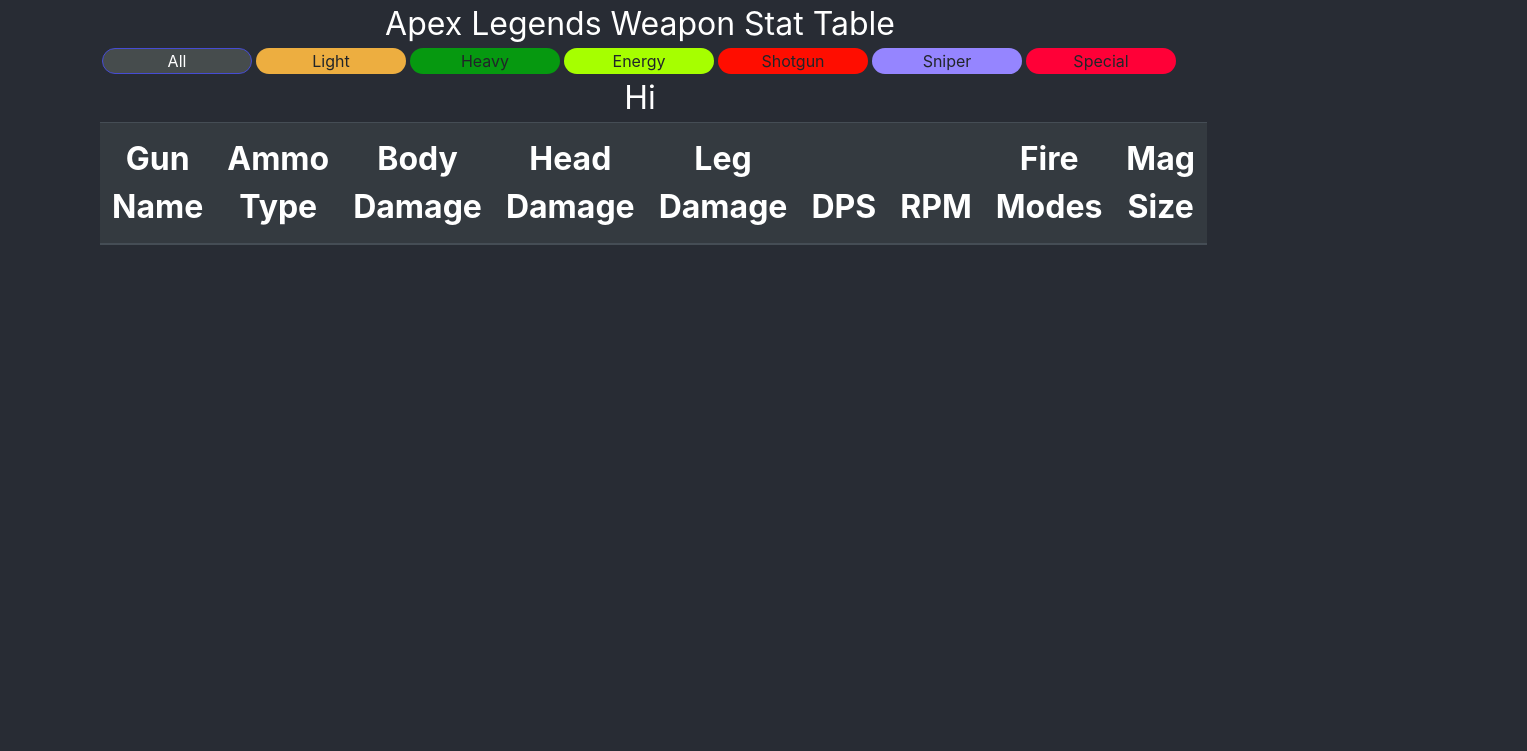
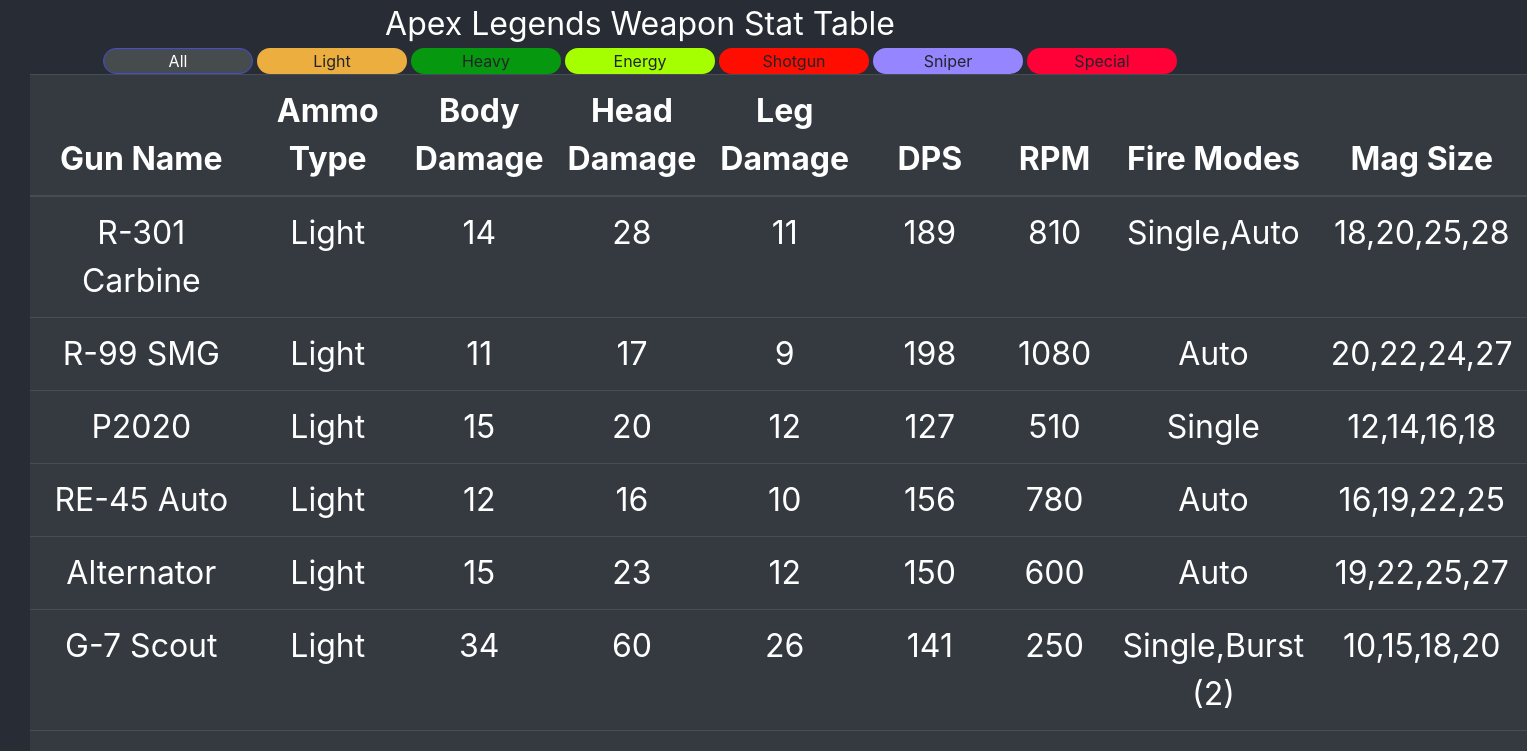
Before and after one commit to stefenh025/Apex-Legend-Weapon-Stat-Sheet, a React (Create React App) app: page / in a window 1280 px wide. Shown: the top 751 px of the page, 1527 px wide, since content can reach past the window. Built offline with nearby package versions, Linux system fonts and the light colour scheme.

Commit message:
Populated table(unoptimized), sort button functionality

```diff
--- a/src/App.js
+++ b/src/App.js
@@ -3,7 +3,7 @@
 
 function App() {
   return (
-    <div className="container App">
+    <div className="container-fluid App">
       Apex Legends Weapon Stat Table
       <div>
         <DmgTableMain />
--- a/src/DmgTableMain.js
+++ b/src/DmgTableMain.js
@@ -3,7 +3,7 @@
 import SortButtons from './sortButtons.js';
 import WeaponTable from './weaponTable.js';
 const json = require('./stats.json');
-//const obj = JSON.parse(json);
+
 
 export default class DmgTableMain extends React.Component{
     constructor(props){
@@ -12,11 +12,21 @@
             toggleButton:"all",
         }
         this.handleonChange = this.handleonChange.bind(this);
+        this.filterType = this.filterType.bind(this);
     }
     handleonChange(e){
         this.setState({
             toggleButton: e.target.value,
         });
+    }
+    filterType(){
+      let filteredJson = [];
+      for (var ammo in json) {
+        if (ammo === this.state.toggleButton) {
+          filteredJson.push(json[ammo]);
+        }
+      }
+      return filteredJson;
     }
     //Load in data from Json here, pass in data as props for child component, sort function done here
     render(){
@@ -32,9 +42,16 @@
       //     }
       //   }
       // }
+        let stats;
+        if (this.state.toggleButton === "all"){
+          stats = json;
+        }
+        else {
+          stats = this.filterType();
+        }
         return(
-            <div className="container">
-                <div className="btn-group btn-group-toggle d-flex flex-wrap">
+            <div className="container-fluid">
+                <div className="btn-group btn-group-toggle d-flex flex-wrap justify-content-center">
                     <SortButtons type="all" toggleButton={this.state.toggleButton} handleonChange={this.handleonChange} />
                     <SortButtons type="light" toggleButton={this.state.toggleButton} handleonChange={this.handleonChange} />
                     <SortButtons type="heavy" toggleButton={this.state.toggleButton} handleonChange={this.handleonChange} />
@@ -44,7 +61,7 @@
                     <SortButtons type="special" toggleButton={this.state.toggleButton} handleonChange={this.handleonChange} />
                 </div>
                 {/* Decide on a layout method, either page break, grid, flex box etc to structure */}
-                <WeaponTable statData={json} />
+                <WeaponTable statData={stats} />
             </div>
         )
     }
--- a/src/weaponTable.js
+++ b/src/weaponTable.js
@@ -6,20 +6,50 @@
         this.state={
 
         }
-        this.addTableBody = this.addTableBody.bind(this);
-    }
-    //Attempt to add data into table, try looking at object methods provided by javascript
-    addTableBody(arr){
-      let temp = "";
-      for(var i = 0; i < arr.length; i++){
-        temp = temp + "<tr>" + arr[i] + "</tr>";
+        this.getTableBody = this.getTableBody.bind(this);
+        this.createTableBody = this.createTableBody.bind(this);
+    };
+    createTableBody(arr, tableBody, key){
+      tableBody.push(
+        <tr key={key}>
+          {arr}
+        </tr>
+      );
+    };
+    getTableBody(){
+      let tableBody = [];
+      let tempStatHolder = [];
+      for (var ammo in this.props.statData){
+        for (var gunName in this.props.statData[ammo]){
+          //Could use object entries here to skip a loop
+          tempStatHolder = [];
+          tempStatHolder.push(
+            <td key={gunName}>{gunName}</td>
+          );
+          tempStatHolder.push(
+            <td key={ammo + "" + gunName}>{ammo.charAt(0).toUpperCase() + ammo.slice(1)}</td>
+          );
+          for (var weaponStats in this.props.statData[ammo][gunName]){
+            if (typeof(this.props.statData[ammo][gunName][weaponStats]) === "object"){
+              tempStatHolder.push(
+                <td key={gunName + "" + weaponStats}>{this.props.statData[ammo][gunName][weaponStats] + ""}</td>
+              )
+            }
+            else{
+              tempStatHolder.push(
+                <td key={gunName + "" + weaponStats}>{this.props.statData[ammo][gunName][weaponStats]}</td>
+              )
+            }
+          };
+          this.createTableBody(tempStatHolder,tableBody, gunName);
+        }
       }
-      return temp;
-    }
+      return tableBody;
+    };
     render(){
       //Trial Data
         let tableHead = (
-          <tr>
+          <tr key="Header">
           <th>Gun Name</th>
           <th>Ammo Type</th>
           <th>Body Damage</th>
@@ -32,32 +62,14 @@
           </tr>
         );
 
-        let tableBody = [];
-        let tempStatHolder;
-        for (var ammo in this.props.statData){
-          for (var gunName in this.props.statData[ammo]){
-            //Could use object entries here to skip a loop
-            tempStatHolder = [];
-            for (var weaponStats in this.props.statData[ammo][gunName]){
-              tempStatHolder.push(this.props.statData[ammo][gunName][weaponStats]);
-            }
-            // tableBody.push(
-            //   <tr>
-            //     {this.addTableBody(tempStatHolder)}
-            //   </tr>
-            // );
-            tempStatHolder = [];
-          }
-        }
         return(
             <div>
-                Hi
                 <table className="table table-dark">
                   <thead>
-                      {tableHead}
+                    {tableHead}
                   </thead>
                   <tbody>
-                    {tableBody}
+                    {this.getTableBody()}
                   </tbody>
                 </table>
             </div>
```
